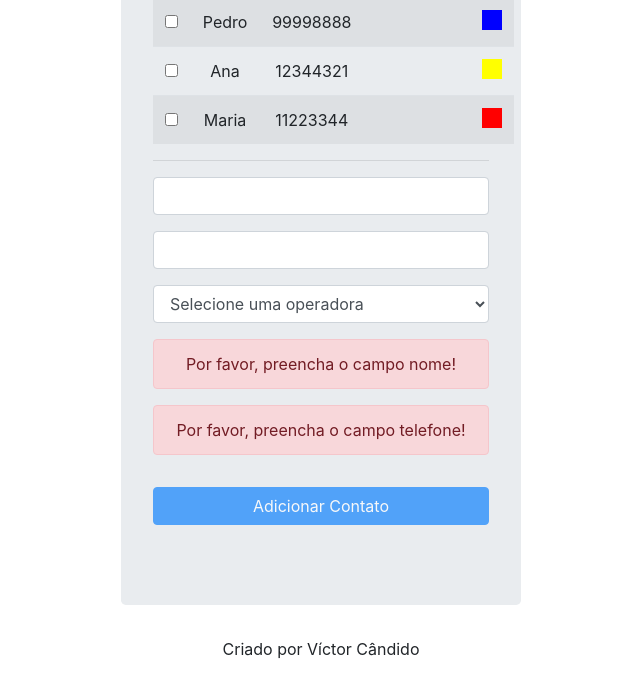
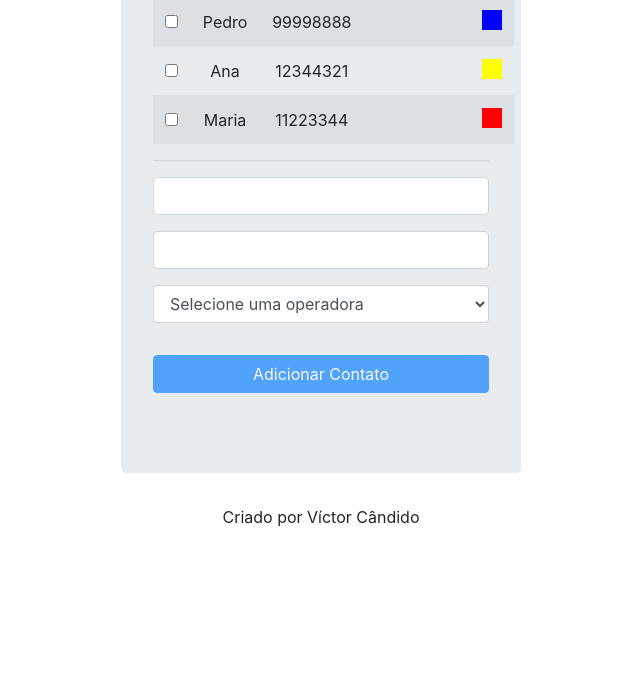
Before and after one commit to VictorCandido/angularJs, a plain HTML site: page index.html in a window 1280 px wide. Shown: the part 191-868 px from the top of the page, without its empty margins (319-959 px from the left). After the commit the page ends 800 px from the top, so only its background shows below. Drawn offline with nearby package versions, Linux system fonts and the light colour scheme.

Commit message:
$dirty e $pristine

```diff
--- a/index.html
+++ b/index.html
@@ -75,11 +75,11 @@
 
                 <div class="row">
                     <div class="form-group col-md-12">
-                        <div ng-show="contatoForm.nome.$invalid" class="alert alert-danger">
+                        <div ng-show="contatoForm.nome.$invalid && contatoForm.nome.$dirty" class="alert alert-danger">
                             Por favor, preencha o campo nome!
                         </div>
 
-                        <div ng-show="contatoForm.telefone.$invalid" class="alert alert-danger">
+                        <div ng-show="contatoForm.telefone.$invalid && contatoForm.telefone.$dirty" class="alert alert-danger">
                             Por favor, preencha o campo telefone!
                         </div>
                     </div>
@@ -121,6 +121,7 @@
             $scope.adicionarContato = function(contato) {
                 $scope.contatos.push(contato);
                 delete $scope.contato;
+                $scope.contatoForm.$setPristine();
             }
 
             $scope.apagarContatos = (contatos) => {
```
